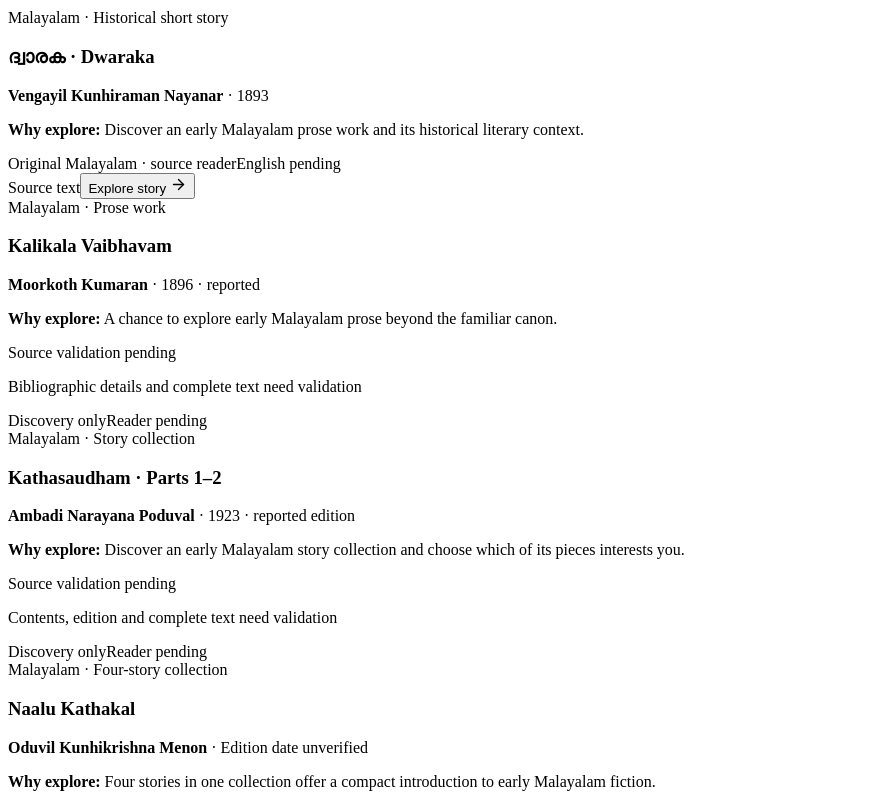
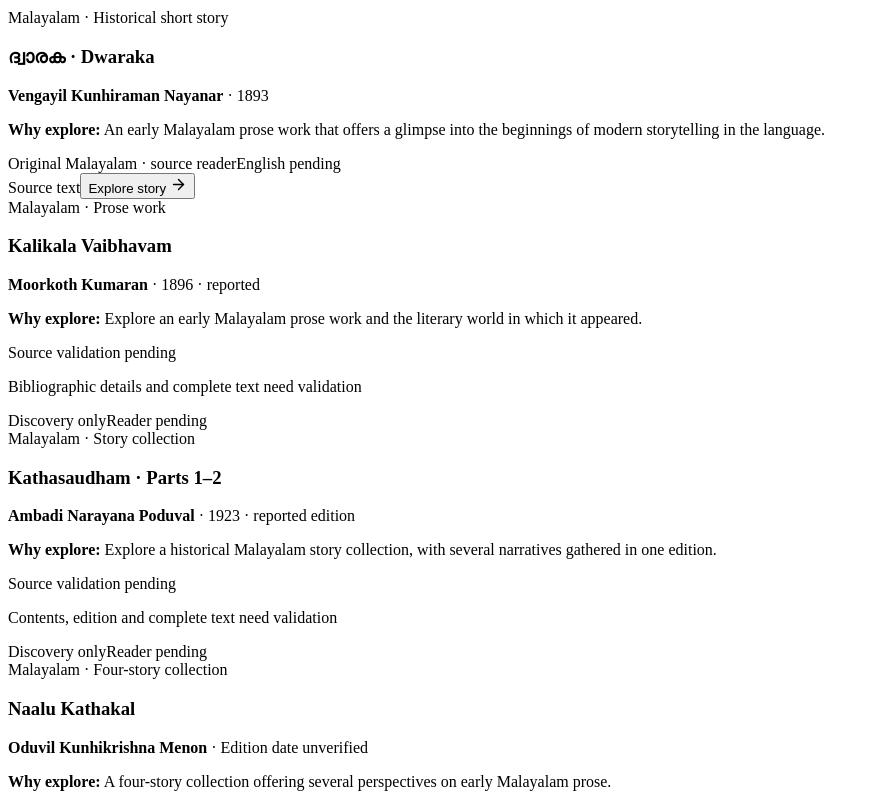
Before and after one commit to scaleblueprint/kathakhoj, a React (Vite) app: page / in a window 1280 px wide. Shown: the part 680-1480 px from the top of the page, without its empty margins (0-876 px from the left). Built offline with nearby package versions, Linux system fonts and the light colour scheme; the HTML template or start-up script is replaced by a standard one.

Commit message:
Standardize Why explore on every discovery classics and sample card

```diff
--- a/src/App.jsx
+++ b/src/App.jsx
@@ -15,9 +15,9 @@ const historicalSelections = [
 ]
 
 const validationCandidates = [
-  {id:'kalikala-vaibhavam',title:'Kalikala Vaibhavam',author:'Moorkoth Kumaran',language:'Malayalam',date:'1896 · reported',kind:'Prose work',hook:'A chance to explore early Malayalam prose beyond the familiar canon.',status:'Bibliographic details and complete text need validation'},
-  {id:'kathasaudham',title:'Kathasaudham · Parts 1–2',author:'Ambadi Narayana Poduval',language:'Malayalam',date:'1923 · reported edition',kind:'Story collection',hook:'Discover an early Malayalam story collection and choose which of its pieces interests you.',status:'Contents, edition and complete text need validation'},
-  {id:'naalu-kathakal',title:'Naalu Kathakal',author:'Oduvil Kunhikrishna Menon',language:'Malayalam',date:'Edition date unverified',kind:'Four-story collection',hook:'Four stories in one collection offer a compact introduction to early Malayalam fiction.',status:'Publication date, contents and text need validation'},
+  {id:'kalikala-vaibhavam',title:'Kalikala Vaibhavam',author:'Moorkoth Kumaran',language:'Malayalam',date:'1896 · reported',kind:'Prose work',hook:'Explore an early Malayalam prose work and the literary world in which it appeared.',status:'Bibliographic details and complete text need validation'},
+  {id:'kathasaudham',title:'Kathasaudham · Parts 1–2',author:'Ambadi Narayana Poduval',language:'Malayalam',date:'1923 · reported edition',kind:'Story collection',hook:'Explore a historical Malayalam story collection, with several narratives gathered in one edition.',status:'Contents, edition and complete text need validation'},
+  {id:'naalu-kathakal',title:'Naalu Kathakal',author:'Oduvil Kunhikrishna Menon',language:'Malayalam',date:'Edition date unverified',kind:'Four-story collection',hook:'A four-story collection offering several perspectives on early Malayalam prose.',status:'Publication date, contents and text need validation'},
   {id:'rebati',title:'Rebati',author:'Fakir Mohan Senapati',language:'Odia',date:'1898 · reported',kind:'Short story',hook:'A girl’s education becomes the centre of a changing community.',status:'Original edition and translation need validation'},
   {id:'bezbarua-fiction',title:'Early short fiction · title to select',author:'Lakshminath Bezbarua',language:'Assamese',date:'Individual work date unverified',kind:'Author discovery candidate',hook:'Meet an influential Assamese prose writer; a specific story will be selected after source verification.',status:'Specific story, date and source need validation'},
   {id:'prabhat-wiles',title:'The Wiles of a Pleader',author:'Prabhat Kumar Mukhopadhyay',language:'Bengali',date:'Stories of Bengalee Life · 1912',kind:'Short story',hook:'A lesser-seen Bengali story in a historical English edition, with chapters to explore.',status:'Published English translation; original Bengali alignment pending',sourcePage:'Stories_of_Bengalee_Life/The_Wiles_of_a_Pleader',sourceDomain:'en.wikisource.org',readerReady:true,chaptered:true,chapterCount:5,translator:'Prabhat Kumar Mukhopadhyay'},
@@ -312,11 +312,11 @@ function App() {
           <div className="controls" aria-label="Filter all discoveries"><div className="search"><Search size={18}/><input value={query} onChange={e => setQuery(e.target.value)} placeholder="Search titles, authors, languages or themes…" /></div><div className="chips">{['All','Malayalam','Bengali','Odia','Assamese','Tamil','Telugu','Kannada','Hindi'].map(f => <button key={f} className={filter === f ? 'chip active' : 'chip'} onClick={() => setFilter(f)}>{f}</button>)}</div></div>
           <div className="demo-heading"><div className="eyebrow">LESSER-KNOWN DISCOVERIES · ${validationCandidates.length + 1} WORKS</div><h3>Choose a story that catches your interest</h3><p>Real historical works across regional languages. Available source texts open in the reader; other works are clearly marked as awaiting source validation.</p></div>
           <div className="story-grid">
-            {(filter === "All" || filter === "Malayalam") && ["ദ്വാരക","Dwaraka","Vengayil Kunhiraman Nayanar","Malayalam"].join(" ").toLowerCase().includes(query.toLowerCase()) && <article className="story-card"><div className="story-card__body"><div className="eyebrow">Malayalam · Historical short story</div><h3>ദ്വാരക · Dwaraka</h3><p><strong>Vengayil Kunhiraman Nayanar</strong> · 1893</p><p><strong>Why explore:</strong> Discover an early Malayalam prose work and its historical literary context.</p><div className="candidate-tags"><span>Original Malayalam · source reader</span><span>English pending</span></div><div className="story-card__footer"><span>Source text</span><button onClick={() => openHistorical()}>Explore story <ArrowRight size={17}/></button></div></div></article>}
+            {(filter === "All" || filter === "Malayalam") && ["ദ്വാരക","Dwaraka","Vengayil Kunhiraman Nayanar","Malayalam"].join(" ").toLowerCase().includes(query.toLowerCase()) && <article className="story-card"><div className="story-card__body"><div className="eyebrow">Malayalam · Historical short story</div><h3>ദ്വാരക · Dwaraka</h3><p><strong>Vengayil Kunhiraman Nayanar</strong> · 1893</p><p><strong>Why explore:</strong> An early Malayalam prose work that offers a glimpse into the beginnings of modern storytelling in the language.</p><div className="candidate-tags"><span>Original Malayalam · source reader</span><span>English pending</span></div><div className="story-card__footer"><span>Source text</span><button onClick={() => openHistorical()}>Explore story <ArrowRight size={17}/></button></div></div></article>}
             {validationCandidates.filter(item => (filter === "All" || item.language === filter) && [item.title,item.author,item.language,item.kind,item.hook,item.status].join(" ").toLowerCase().includes(query.toLowerCase())).map(item => <article className="story-card" key={item.id}><div className="story-card__body"><div className="eyebrow">{item.language} · {item.kind}</div><h3>{item.title}</h3><p><strong>{item.author}</strong> · {item.date}</p><p><strong>Why explore:</strong> {item.hook || 'Discover this work and its place in regional literary history; a story-specific introduction is awaiting validation.'}</p><div className="candidate-tags"><span>{item.readerReady ? 'Source reader · verify chapters' : 'Source validation pending'}</span></div><p className="muted">{item.status}</p><div className="story-card__footer"><span>{item.readerReady ? 'Historical English text' : 'Discovery only'}</span>{item.readerReady ? <button onClick={() => openHistorical(item)}>Explore story <ArrowRight size={17}/></button> : <span>Reader pending</span>}</div></div></article>)}
           </div>
           <div className="demo-heading"><div className="eyebrow">CLASSICS · ${historicalSelections.length} STORIES</div><h3>Explore established literary classics</h3><p>A separate shelf for widely recognised authors. These works are not part of the lesser-known discovery collection.</p></div><div className="story-grid">
-            {historicalSelections.filter(item => (filter === "All" || filter === "Bengali") && [item.title,item.author,item.language,item.description].join(" ").toLowerCase().includes(query.toLowerCase())).map(item => <article className="story-card" key={item.id}><div className="story-card__body"><div className="eyebrow">Bengali · Historical English translation</div><h3>{item.title}</h3><p><strong>{item.author}</strong> · {item.edition}</p><p>{item.description}</p><div className="candidate-tags"><span>Source text · verify edition</span></div><div className="story-card__footer"><span>English text</span><button onClick={() => openHistorical(item)}>Explore story <ArrowRight size={17}/></button></div></div></article>)}
+            {historicalSelections.filter(item => (filter === "All" || filter === "Bengali") && [item.title,item.author,item.language,item.description].join(" ").toLowerCase().includes(query.toLowerCase())).map(item => <article className="story-card" key={item.id}><div className="story-card__body"><div className="eyebrow">Bengali · Historical English translation</div><h3>{item.title}</h3><p><strong>{item.author}</strong> · {item.edition}</p><p><strong>Why explore:</strong> {item.description}</p><div className="candidate-tags"><span>Source text · verify edition</span></div><div className="story-card__footer"><span>English text</span><button onClick={() => openHistorical(item)}>Explore story <ArrowRight size={17}/></button></div></div></article>)}
           </div>
           <div className="demo-heading"><div className="eyebrow">EDITORIAL SAMPLES</div><h3>Prototype fiction · separate from historical works</h3><p>These are KathaKhoj demonstration stories, not historical regional literature. The Blue Door has Kannada and English text; the other samples are English-only.</p></div>
           <div className="story-grid">
@@ -329,7 +329,7 @@ function App() {
                 <div className="story-card__body">
                   <div className="eyebrow">{story.region} · {story.originalLanguage === 'English' ? 'ENGLISH-ONLY DEMO' : 'KANNADA + ENGLISH · COMPLETE'} · {story.theme}</div>
                   <h3>{story.title}</h3>
-                  <p>{typeof story.summary === 'string' ? story.summary : story.summary.english}</p>
+                  <p><strong>Why explore:</strong> {typeof story.summary === 'string' ? story.summary : story.summary.english}</p>
                   <div className="story-card__footer">
                     <span>{progress[story.id] > 0 ? `Continue · ${Math.min(progress[story.id] + 1, story.parts.length)} / ${story.parts.length}` : `${story.parts.length} chapters · ${story.duration}`}</span>
                     <button onClick={() => { setReadingLanguage('original'); setSelected(story.id) }}>Read full story <ArrowRight size={17}/></button>
```
